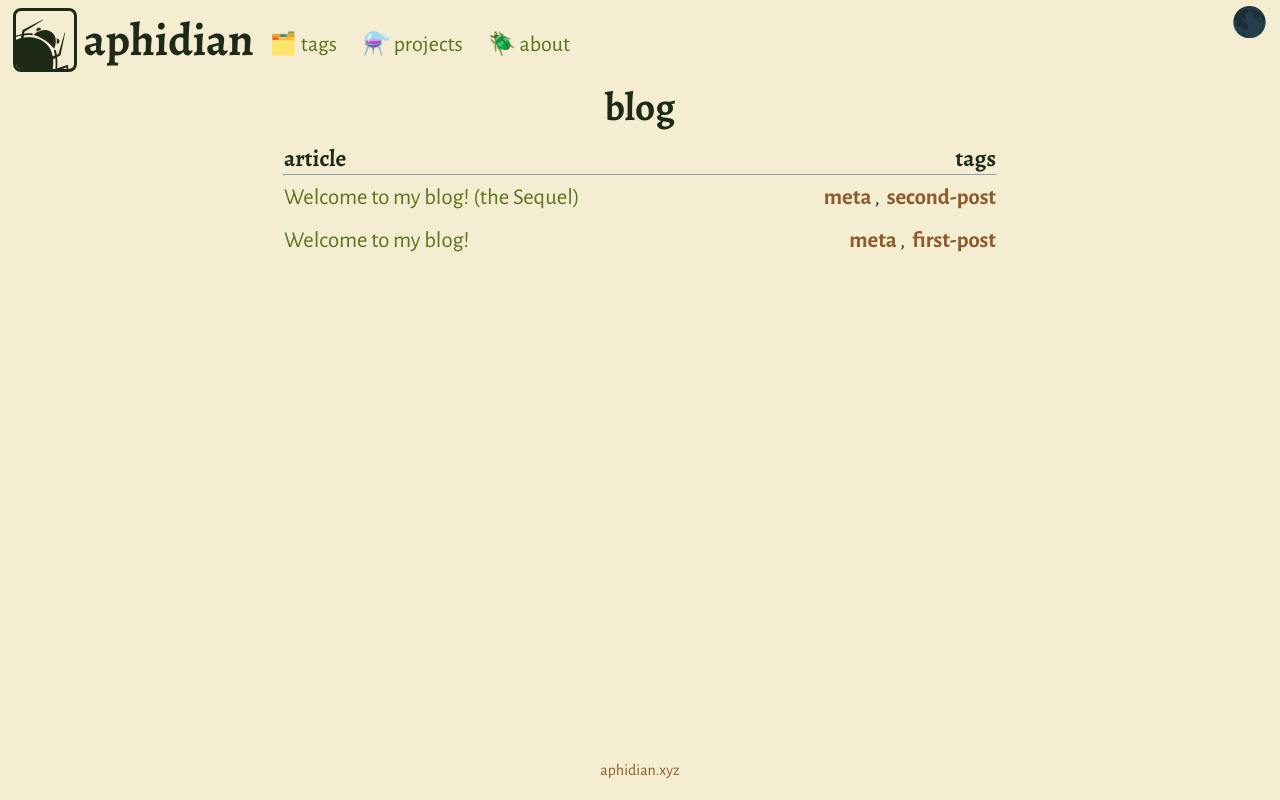
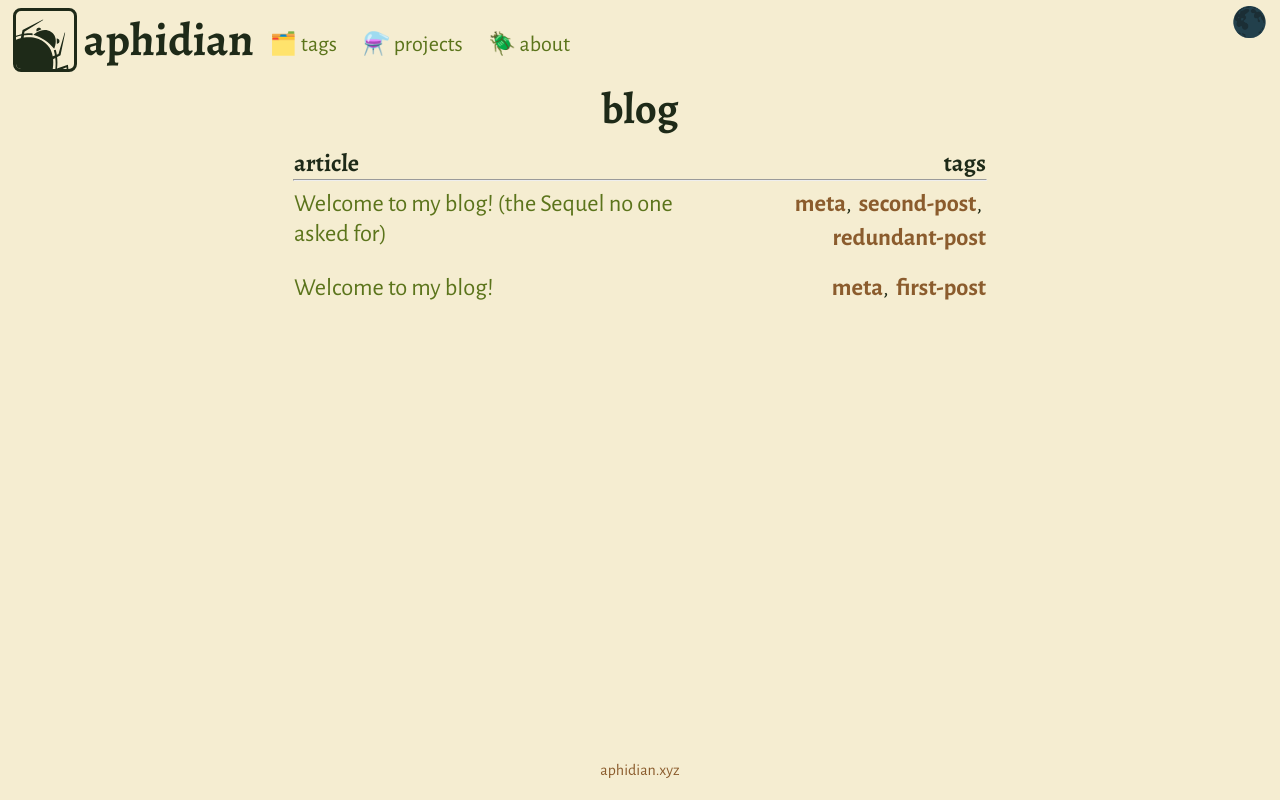
Before and after one commit to aphidianxyz/aphidian.xyz, a SvelteKit app: page /blog in a window 1280 px wide. Built offline with nearby package versions, Linux system fonts and the light colour scheme.

Commit message:
clean up css for blog base route using constants and merging css rules

```diff
--- a/src/routes/+layout.ts
+++ b/src/routes/+layout.ts
@@ -90,9 +90,14 @@ export const load: LayoutLoad = () => {
         },
     };
     const BLOG_ENTRY_ARTICLE_FONT = "calc(0.8vw + 12px)";
+    const BLOG_HOME_ENTRY_FONT = "calc(0.5vw + 18px)";
     const elementSizes: ElementSizes = {
         H1Font: "calc(1vw + 30px)",
         H1Divider: "calc(25% + 10px)",
+        blogHomeWidth: "calc(40vw + 180px)",
+        blogHomeEntryFont: BLOG_HOME_ENTRY_FONT,
+        blogHomeTagFont: BLOG_HOME_ENTRY_FONT,
+        blogHomeColumnFont: BLOG_HOME_ENTRY_FONT,
         blogEntryHR: "calc(10% + 50px)",
         blogEntryArticleFont: BLOG_ENTRY_ARTICLE_FONT,
         blogEntryArticleEle: "calc(35vw + 205px)",
--- a/src/routes/blog/+layout.ts
+++ b/src/routes/blog/+layout.ts
@@ -14,9 +14,10 @@ export const load: LayoutLoad = () => {
             {
                 slug: 'welcome-to-my-blog-the-sequel',
                 date: 'aug 07 2025',
-                title: 'Welcome to my blog! (the Sequel)',
+                title: 'Welcome to my blog! (the Sequel no one asked for)',
                 tags: ['meta',
-                    'second-post'],
+                    'second-post',
+                    'redundant-post'],
                 contentFile: '/blogEntries/welcome-to-my-blog.html'
             },
             {
--- a/src/routes/blog/+page.svelte
+++ b/src/routes/blog/+page.svelte
@@ -2,7 +2,7 @@
     import type { NavEntries } from "$lib/data-structures/NavEntries.ts";
     import type { ColorPalette, ColorHex, NavEntryList } from "../+layout";
     import type { LayoutProps } from "./$types"
-    import type { NavEntry } from "../proxy+layout";
+    import type { ElementSizes, NavEntry } from "../proxy+layout";
     import type { blogEntry } from "./proxy+layout";
 
     import TitleBar from '$lib/components/TitleBar.svelte';
@@ -10,6 +10,10 @@
 
     let { data }: LayoutProps = $props();
 
+    // element sizes
+    const sizes: ElementSizes = data.elementSizes;
+
+    // nav entries
     const ne: NavEntryList = data.navElements;
     const tags: NavEntry = ne.tags;
     const projects: NavEntry = ne.projects;
@@ -21,6 +25,7 @@
         navDesc: [tags.desc, projects.desc, about.desc],
     }
 
+    // colors
     const palette: ColorPalette = data.palette;
     let dark: boolean = $derived(darkMode.state);
     let titleColor: ColorHex = $derived(dark ? palette.primary.dark : palette.primary.light);
@@ -32,27 +37,24 @@
 </script>
 
 <style>
-    .mainContainer {
+    main, .columnNames, .tagContainer, .blogEntryContainer {
         display: flex;
+    }
+
+    main {
         flex-direction: column;
         align-items: center;
+        font-family: Alegreya;
     }
 
     .columnNames {
-        display: flex;
         align-items: center;
         justify-content: space-between;
     }
 
-    .columnNames, hr, .blogEntryContainer {
-        width: calc(40vw + 200px);
-    }
-
     .tagContainer {
-        display: flex;
         flex-wrap: wrap;
         justify-content: flex-end;
-        width: 40%;
         gap: 0.25vw;
     }
 
@@ -66,11 +68,6 @@
 
     .blogEntryLink, .tagContainer {
         font-family: AlegreyaSans;
-        font-size: calc(0.6vw + 15px);
-    }
-
-    .blogEntryLink {
-        width: 60%;
     }
 
     .tagLink, h2 {
@@ -78,28 +75,20 @@
     }
 
     .blogEntryContainer {
-        display: flex;
         justify-content: space-between;
-        gap: 10vw;
-        margin-bottom: 15px;
+        margin-bottom: 2.5vh;
     }
 
     hr {
         margin-top: 0;
     }
 
-    h1, h2 {
-        font-family: Alegreya;
-    }
-
     h1 {
         margin: 1vh 0 1vh 0;
-        font-size: calc(1.5vw + 20px);
     }
 
     h2 {
         margin: 0 0 0 0;
-        font-size: calc(0.65vw + 15px);
     }
 </style>
 
@@ -111,8 +100,10 @@
     {data}
     navEntries={blogNavEntries}
 />
-<div class="mainContainer">
-    <h1>
+<main>
+    <h1
+        style:font-size={sizes.H1Font}
+    >
         <a
             style:color={titleColor}
             class="pageTitle" href="/blog"
@@ -120,14 +111,19 @@
             blog
         </a>
     </h1>
-    <div class="columnNames">
+    <div
+        style:width={sizes.blogHomeWidth}
+        class="columnNames"
+    >
         <h2
+            style:font-size={sizes.blogHomeColumnFont}
             style:color={titleColor}
         >
             article
         </h2>
         <h2>
             <a
+                style:font-size={sizes.blogHomeColumnFont}
                 style:color={titleColor}
                 style:text-decoration="none"
                 href="/blog/tags"
@@ -135,27 +131,49 @@
         </h2>
     </div>
     <hr
+        style:width={sizes.blogHomeWidth}
         style:color={titleColor}
     >
     <nav>
         {#each entries as entry}
-            <div class="blogEntryContainer">
-                <!-- HACK: The extra encapsulation is because we set width on
-                blogEntryContainer, we don't actually want the clickable link
-                to be that wide-->
-                <div>
-                    <a style:color={blogEntryLinkColor} class="blogEntryLink" href="/blog/{entry.slug}">{entry.title}</a>
+            <div
+                style:width={sizes.blogHomeWidth}
+                class="blogEntryContainer"
+            >
+                <!-- Extra div encapsulation is for making the actual
+                clickable area of the link only the text itself-->
+                <div class="blogEntry">
+                    <a
+                        style:font-size={sizes.blogHomeEntryFont}
+                        style:color={blogEntryLinkColor}
+                        class="blogEntryLink"
+                        href="/blog/{entry.slug}"
+                    >
+                        {entry.title}
+                    </a>
                 </div>
-                <div class="tagContainer"
+                <div
+                    class="tagContainer"
                     style:color={titleColor}
                 >
                     {#each entry.tags as tag, i}
-                        <a style:color={tagLinkColor} class="tagLink" href="/blog/tags/{tag}">
-                            {tag}
-                        </a>{#if entry.tags.length - 1 > i},&nbsp;{/if}
+                        <!-- Extra encapsulation so that the comma stays
+                        with the tag on wrap -->
+                        <div
+                            style:font-size={sizes.blogHomeTagFont}
+                            class="tag"
+                        >
+                            <a
+                                style:color={tagLinkColor}
+                                class="tagLink"
+                                href="/blog/tags/{tag}"
+                            >
+                                {tag}
+                            </a>{#if entry.tags.length - 1 > i},&nbsp;{/if}
+                        </div>
                     {/each}
                 </div>
             </div>
         {/each}
     </nav>
-</div>
+</main>
```
